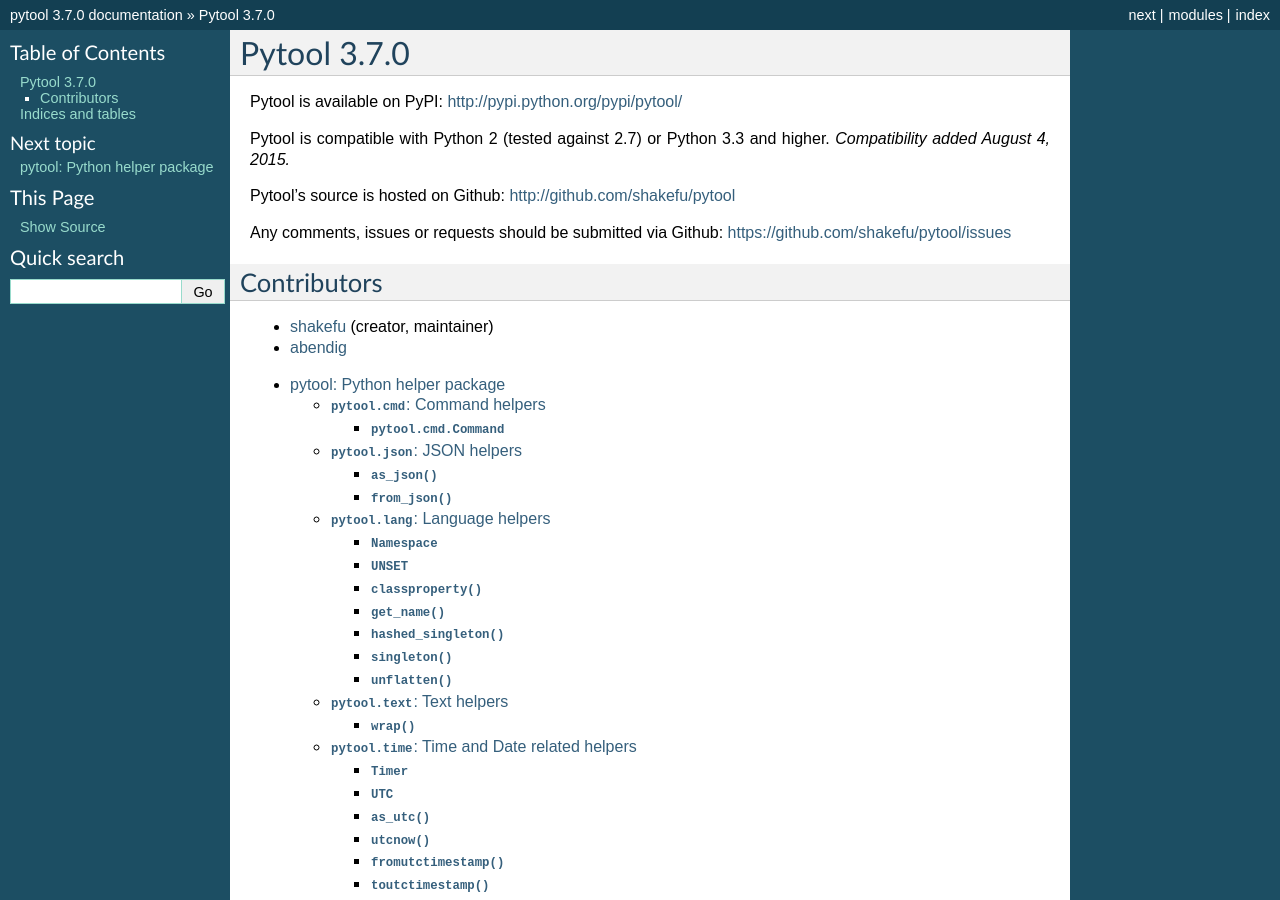
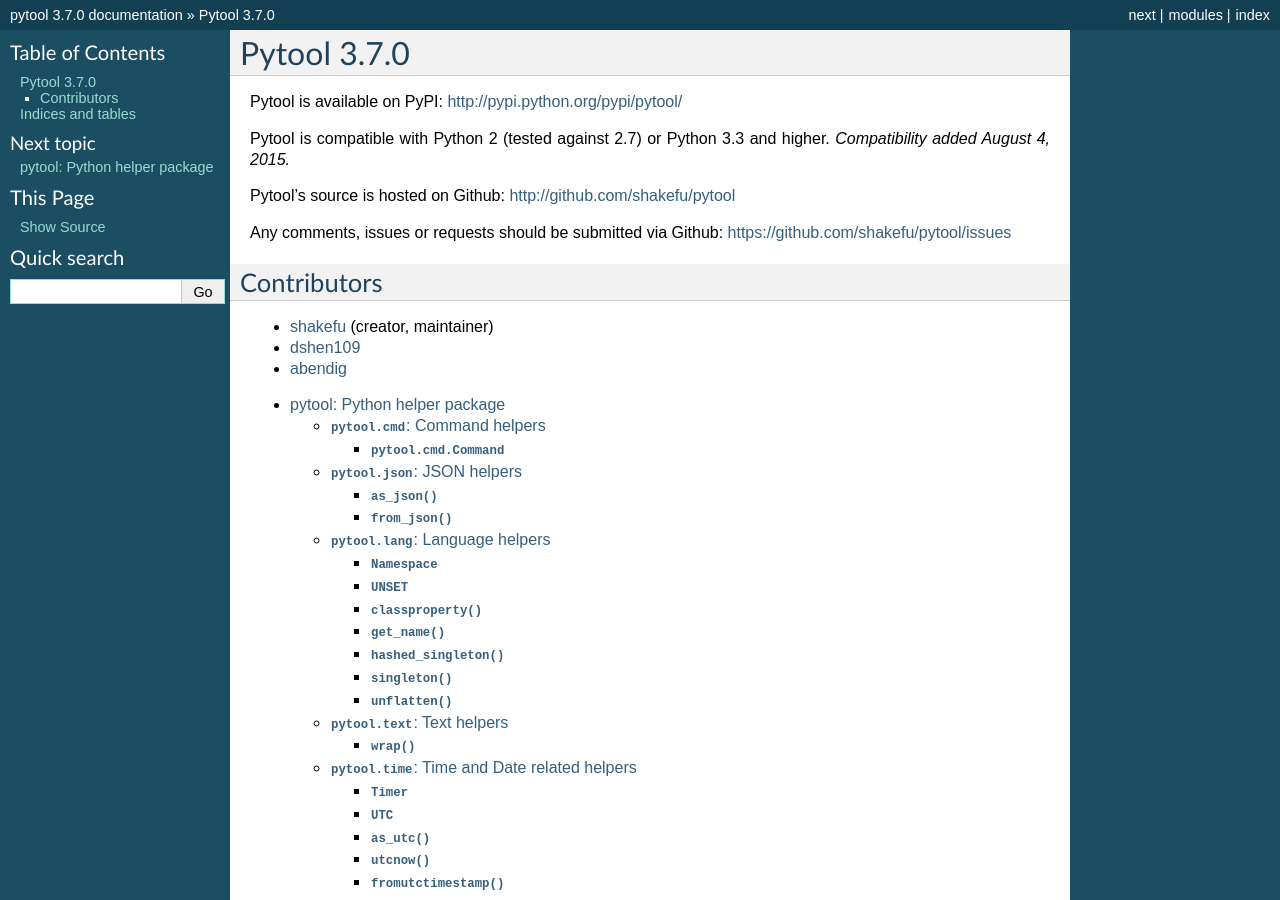
Before and after one commit to shakefu/pytool, a Sphinx documentation site: the page built from docs/index.rst, in a window 1280 px wide and 900 px high. Built offline with Sphinx 7.4.7, drawn with Linux system fonts in a browser that asks for light colours.

Commit message:
docs: Document dshen109 as a contributor.

```diff
--- a/docs/index.rst
+++ b/docs/index.rst
@@ -15,6 +15,7 @@
 ------------
 
 * `shakefu <https://github.com/shakefu>`_ (creator, maintainer)
+* `dshen109 <https://github.com/dshen109>`_
 * `abendig <https://github.com/abendig>`_
 
 
```
